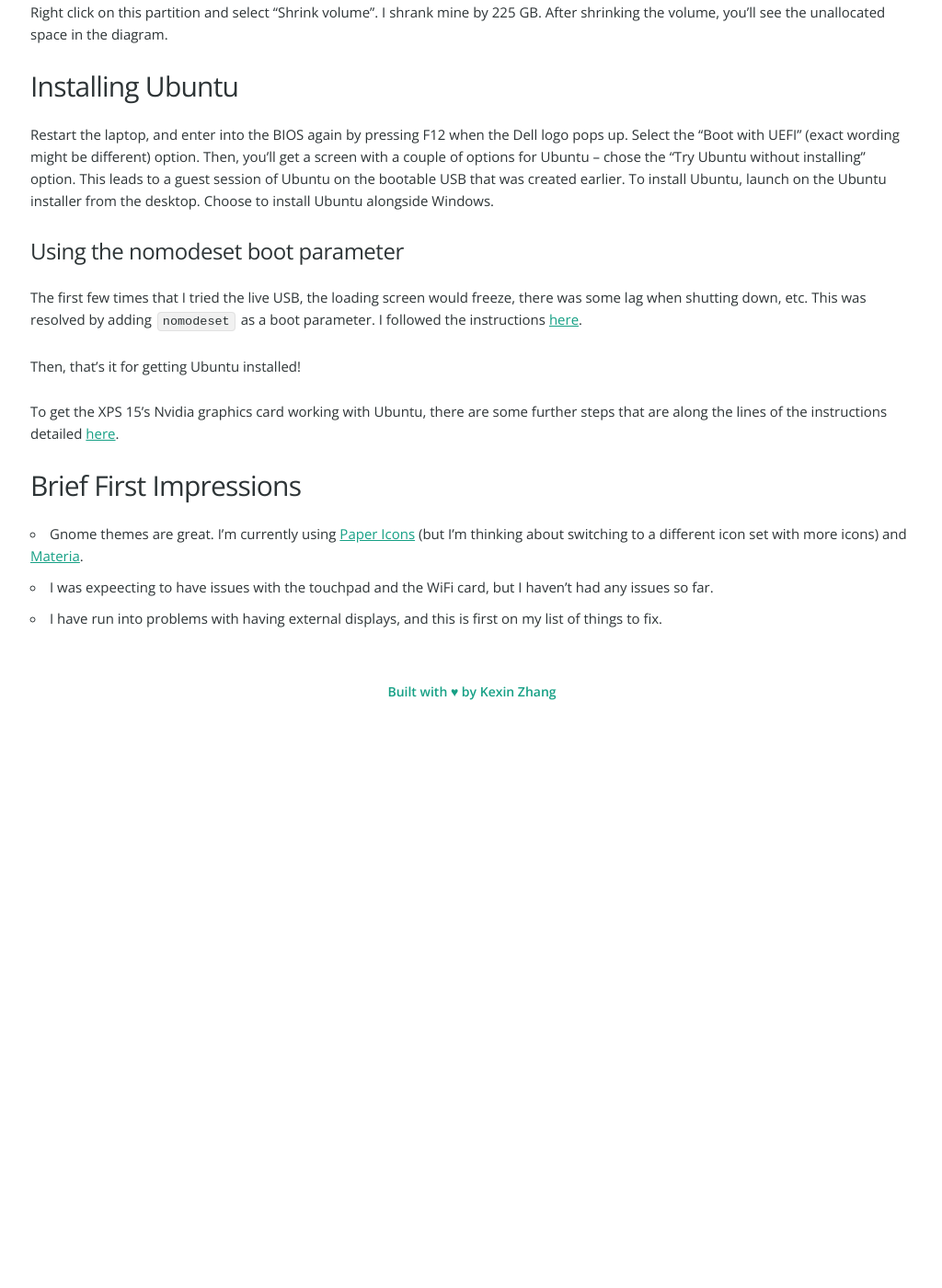
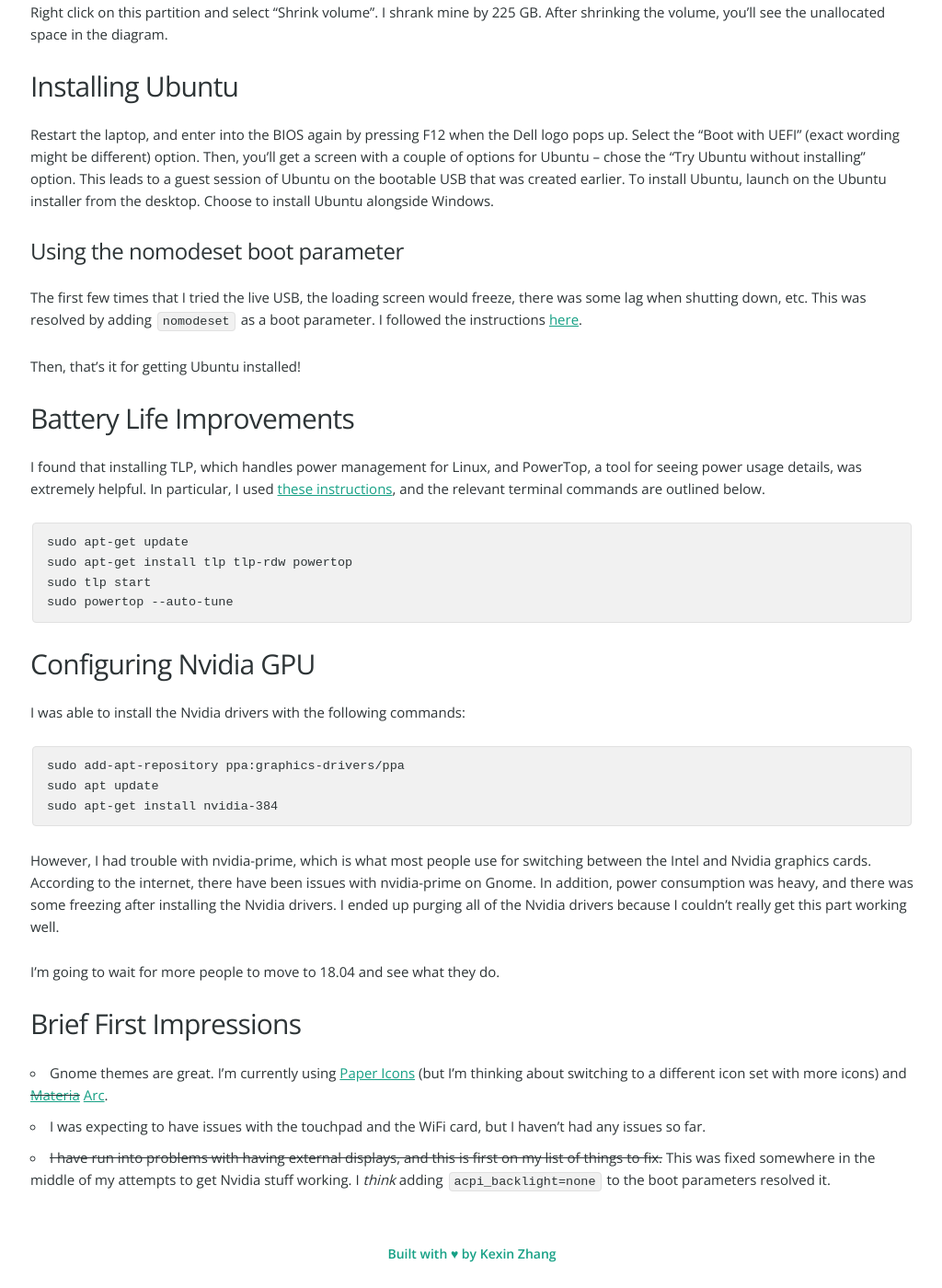
Before and after one commit to kexin-zhang/kexin-zhang.github.io, a Jekyll site: the page built from _posts/2018-05-08-ubuntu-18-xps-15.md, in a window 1280 px wide and 1400 px high, scrolled down 1085 px. Shown: the whole window at 92% size, without its empty margins (127-1151 px from the left). Built offline with Jekyll 4.4.1, drawn with Linux system fonts in a browser that asks for light colours; nearby versions of some CDN libraries; before the commit the page ends 1874 px from its top, so only the background shows below that.

Commit message:
update ubuntu blog post

````diff
--- a/_posts/2018-05-08-ubuntu-18-xps-15.md
+++ b/_posts/2018-05-08-ubuntu-18-xps-15.md
@@ -37,9 +37,30 @@
 
 Then, that's it for getting Ubuntu installed!
 
-To get the XPS 15's Nvidia graphics card working with Ubuntu, there are some further steps that are along the lines of the instructions detailed [here](https://blog.newey.me/getting-nvidia-drivers-working-on-ubuntu-17-10/).
+
+#### Battery Life Improvements
+I found that installing TLP, which handles power management for Linux, and PowerTop, a tool for seeing power usage details, was extremely helpful. In particular, I used [these instructions](https://medium.com/@tomwwright/better-battery-life-on-ubuntu-17-10-4588b7f72def), and the relevant terminal commands are outlined below.
+
+```
+sudo apt-get update
+sudo apt-get install tlp tlp-rdw powertop
+sudo tlp start
+sudo powertop --auto-tune
+```
+
+#### Configuring Nvidia GPU
+I was able to install the Nvidia drivers with the following commands:
+```
+sudo add-apt-repository ppa:graphics-drivers/ppa
+sudo apt update
+sudo apt-get install nvidia-384
+```
+
+However, I had trouble with nvidia-prime, which is what most people use for switching between the Intel and Nvidia graphics cards. According to the internet, there have been issues with nvidia-prime on Gnome. In addition, power consumption was heavy, and there was some freezing after installing the Nvidia drivers. I ended up purging all of the Nvidia drivers because I couldn't really get this part working well.
+
+I'm going to wait for more people to move to 18.04 and see what they do.
 
 #### Brief First Impressions
-* Gnome themes are great. I'm currently using [Paper Icons](https://snwh.org/paper) (but I'm thinking about switching to a different icon set with more icons) and [Materia](https://github.com/nana-4/materia-theme).
-* I was expeecting to have issues with the touchpad and the WiFi card, but I haven't had any issues so far.
-* I have run into problems with having external displays, and this is first on my list of things to fix.
+* Gnome themes are great. I'm currently using [Paper Icons](https://snwh.org/paper) (but I'm thinking about switching to a different icon set with more icons) and ~~[Materia](https://github.com/nana-4/materia-theme)~~ [Arc]().
+* I was expecting to have issues with the touchpad and the WiFi card, but I haven't had any issues so far.
+* ~~I have run into problems with having external displays, and this is first on my list of things to fix.~~ This was fixed somewhere in the middle of my attempts to get Nvidia stuff working. I _think_ adding `acpi_backlight=none` to the boot parameters resolved it.
````
